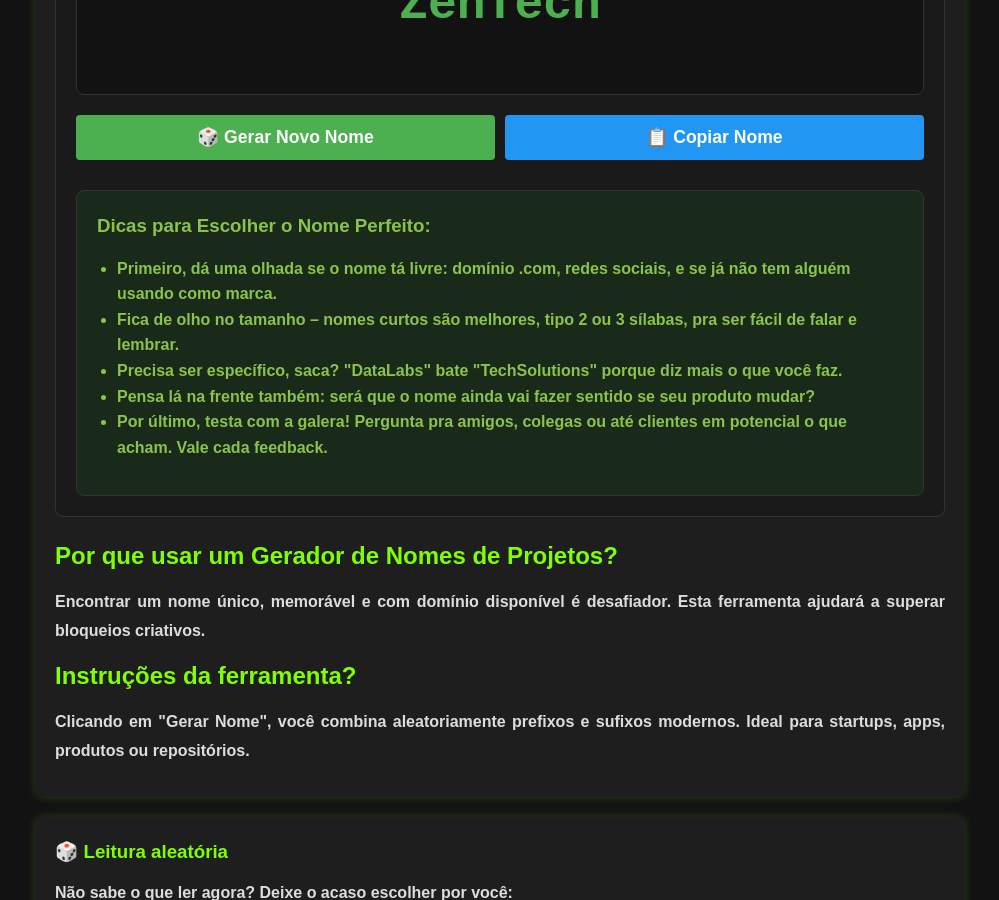
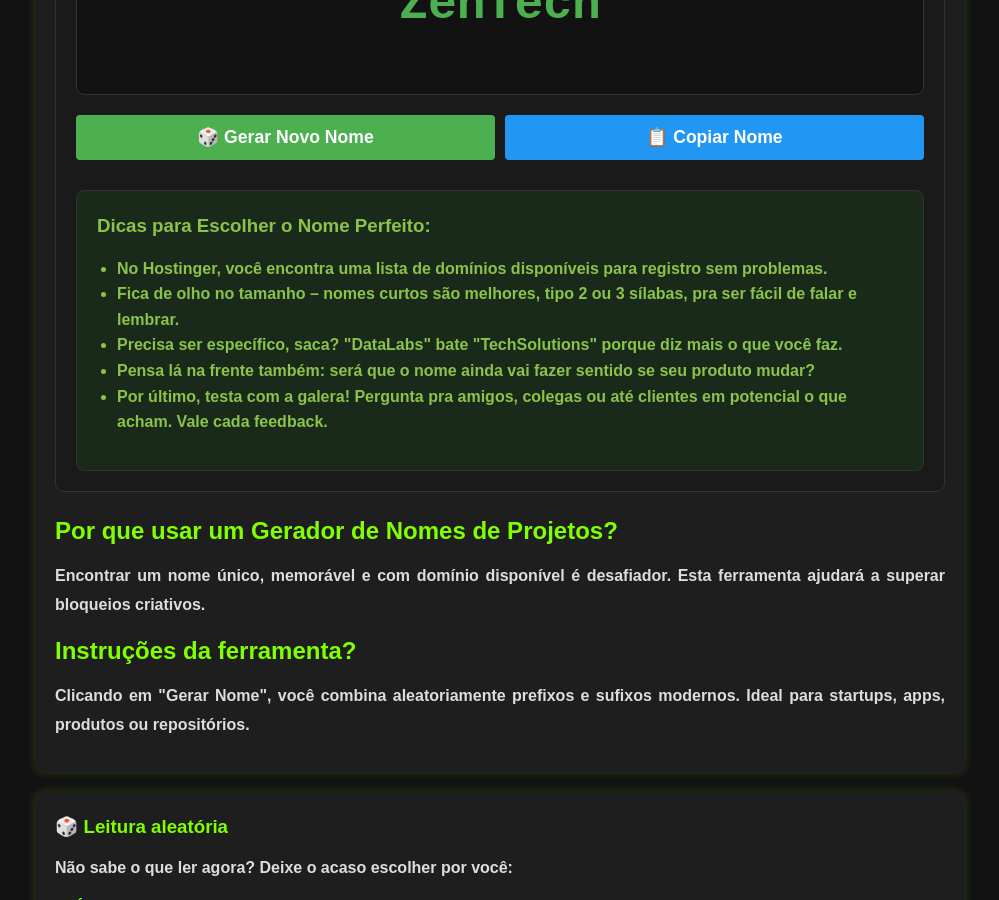
Before and after one commit to Piolinux/piolinux-site, a Jekyll site: the page built from _pages/tools/project-name-generator.html, in a window 1280 px wide and 900 px high, scrolled down 909 px. Shown: the whole window, without its empty margins (140-1139 px from the left). Built offline with Jekyll 4.4.1, drawn with Linux system fonts in a browser that asks for light colours.

Commit message:
Update project-name-generator.html

```diff
--- a/_pages/tools/project-name-generator.html
+++ b/_pages/tools/project-name-generator.html
@@ -55,7 +55,7 @@ tags: [startup, projeto, nome, branding, empreendedor, dev, criativo, moderno]
   <div style="background: #1a2a1a; color: #8bc34a; padding: 20px; border-radius: 8px; margin-top: 30px; border: 1px solid #333;">
     <h3 style="color: #8bc34a; margin-top: 0;">Dicas para Escolher o Nome Perfeito:</h3>
     <ul style="padding-left: 20px; margin: 15px 0; line-height: 1.6;">
-      <li><strong>Primeiro, dá uma olhada se o nome tá livre: domínio .com, redes sociais, e se já não tem alguém usando como marca.</li>
+      <li><strong>No Hostinger, você encontra uma lista de domínios disponíveis para registro sem problemas.</li>
       <li><strong>Fica de olho no tamanho – nomes curtos são melhores, tipo 2 ou 3 sílabas, pra ser fácil de falar e lembrar.</li>
       <li><strong>Precisa ser específico, saca? "DataLabs" bate "TechSolutions" porque diz mais o que você faz.</li>
       <li><strong>Pensa lá na frente também: será que o nome ainda vai fazer sentido se seu produto mudar? </li>
```
